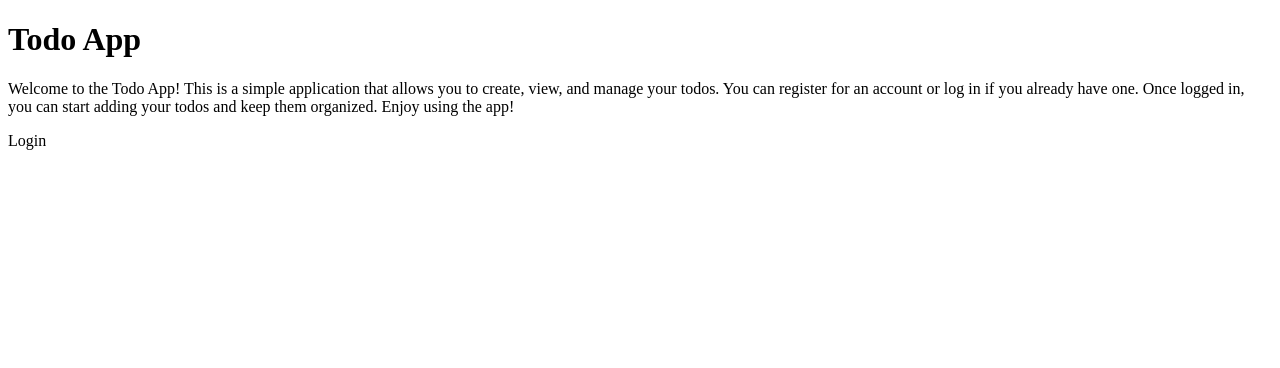
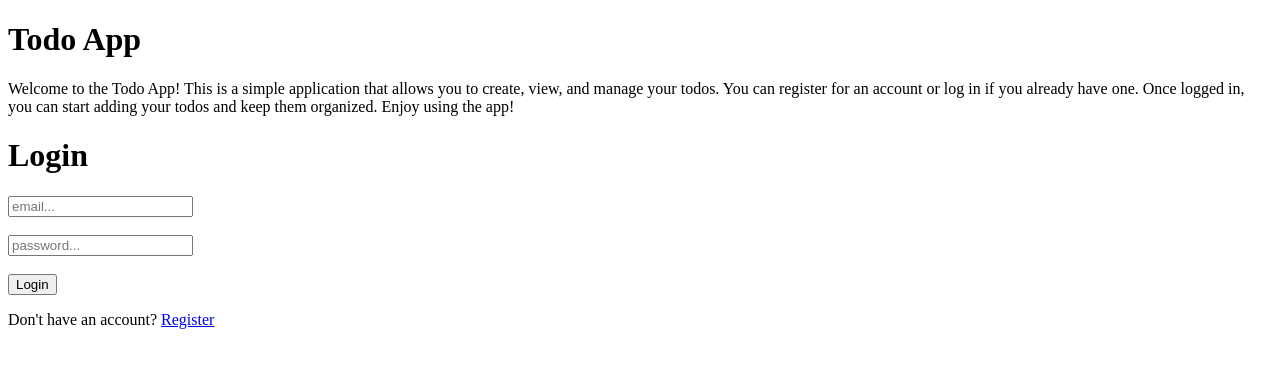
Before and after one commit to githubscientist/re-fsdcwdtb75, a React (Vite) app: page /login in a window 1280 px wide. Shown: the top 368 px of the page. Built offline with nearby package versions, Linux system fonts and the light colour scheme.

Commit message:
Link Component and auth flow

```diff
--- a/src/components/Login.jsx
+++ b/src/components/Login.jsx
@@ -1,6 +1,56 @@
+import { useState } from "react";
+import { Link, useNavigate } from "react-router";
+
 const Login = () => {
+  const [email, setEmail] = useState('');
+  const [password, setPassword] = useState('');
+
+  const navigate = useNavigate();
+
+  const handleEmailChange = (event) => {
+    setEmail(event.target.value);
+  }
+
+  const handlePasswordChange = (event) => {
+    setPassword(event.target.value);
+  }
+
+  const handleLogin = (event) => {
+    event.preventDefault();
+
+    console.log('Logging in user...');
+    console.log(email, password);
+
+    alert('user logged in...');
+
+    // reset the form
+    setEmail('');
+    setPassword('');
+
+    // send the user to the login page
+    setTimeout(() => {
+      navigate('/dashboard');
+    }, 500);
+  }
+
   return (
-    <div>Login</div>
+    <div>
+      <h1>Login</h1>
+      <form onSubmit={handleLogin}>
+        <input type="email" placeholder="email..." value={email} onChange={handleEmailChange} />
+        <br />
+        <br />
+        <input type="password" placeholder="password..." value={password} onChange={handlePasswordChange} />
+        <br />
+        <br />
+        <button type="submit">Login</button>
+      </form>
+
+      <p>
+        Don't have an account? <Link to="/register">Register</Link>
+      </p>
+
+    </div>
   )
 }
 
--- a/src/components/Register.jsx
+++ b/src/components/Register.jsx
@@ -1,5 +1,5 @@
 import { useState } from "react";
-import { useNavigate } from "react-router";
+import { Link, useNavigate } from "react-router";
 
 const Register = () => {
 
@@ -55,6 +55,11 @@ const Register = () => {
         <br />
         <button type="submit">Register</button>
       </form>
+
+      <p>
+        Already have an account? <Link to="/login">Login</Link>
+      </p>
+
     </div>
   )
 }
--- /dev/null
+++ b/src/pages/Dashboard.jsx
@@ -0,0 +1,7 @@
+const Dashboard = () => {
+  return (
+    <div>Dashboard</div>
+  )
+}
+
+export default Dashboard;
--- a/src/wrappers/HomeWrapper.jsx
+++ b/src/wrappers/HomeWrapper.jsx
@@ -1,9 +1,11 @@
-import { Outlet } from "react-router";
+import { Link, Outlet } from "react-router";
 
 const HomeWrapper = () => {
   return (
     <>
-        <h1>Todo App</h1>
+      <h1>
+        <Link to="/" style={{ textDecoration: "none", color: "black" }}>Todo App</Link>
+        </h1>
         <p>
           Welcome to the Todo App! This is a simple application that allows you to create, view, and manage your todos. You can register for an account or log in if you already have one. Once logged in, you can start adding your todos and keep them organized. Enjoy using the app!
       </p>
```
Also changed, not shown: src/App.jsx (+7 -2 lines).
